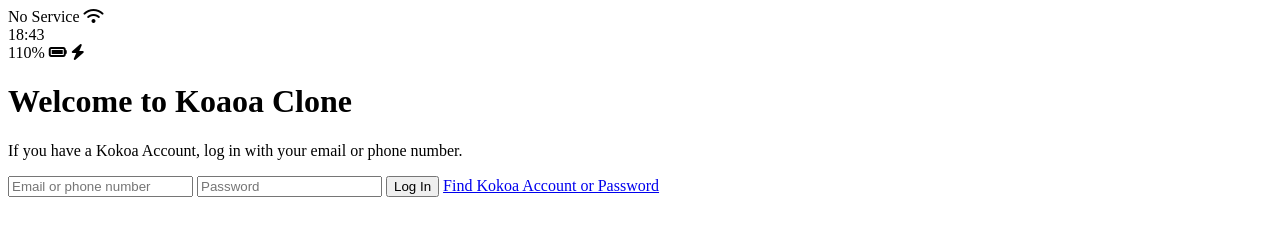
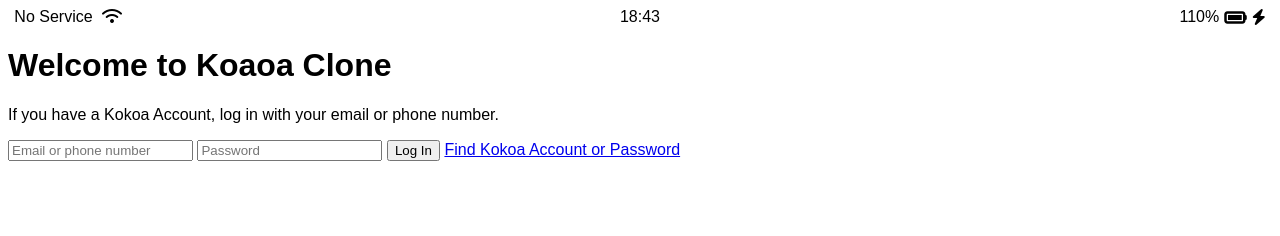
Before and after one commit to LipCoder/kokoa-talk, a plain HTML site: page index.html in a window 1280 px wide. Drawn offline with Linux system fonts and the light colour scheme.

Commit message:
flex and align status-bar

```diff
--- /dev/null
+++ b/css/styles.css
@@ -0,0 +1,30 @@
+/* 구글 font api 추가 */
+@import url("https://fonts.googleapis.com/css2?family=Open+Sans:wght@400;600&display=swap");
+body {
+  font-family: "Open Sansa", sans-serif;
+}
+
+.status-bar {
+  display: flex;
+  justify-content: center;
+}
+
+.status-bar__column {
+  width: 33%;
+}
+.status-bar__column:first-child span {
+  margin-right: 5px;
+}
+.status-bar__column:nth-child(2) {
+  display: flex;
+  justify-content: center;
+}
+.status-bar__column:last-child {
+  display: flex;
+  justify-content: flex-end;
+  align-items: center;
+}
+
+.status-bar__column .fa-battery-full {
+  margin: 0px 5px;
+}
--- a/index.html
+++ b/index.html
@@ -3,6 +3,7 @@
 <html lang="en">
 
     <head>
+        <link rel="stylesheet" href="css/styles.css"/>
         <meta charset="UTF-8">
         <meta name="viewport" content="width=device-width, initial-scale=1.0">
         <title>Welcome to Kokoa Clone</title>
@@ -21,7 +22,7 @@
             <div class="status-bar__column">
                 <span>110%</span>
                 <!-- Battery Icon -->
-                <i class="fas fa-battery-full"></i>
+                <i class="fas fa-battery-full fa-lg"></i>
                 <!-- Lightning Icon -->
                 <i class="fas fa-bolt"></i>
             </div>
```
